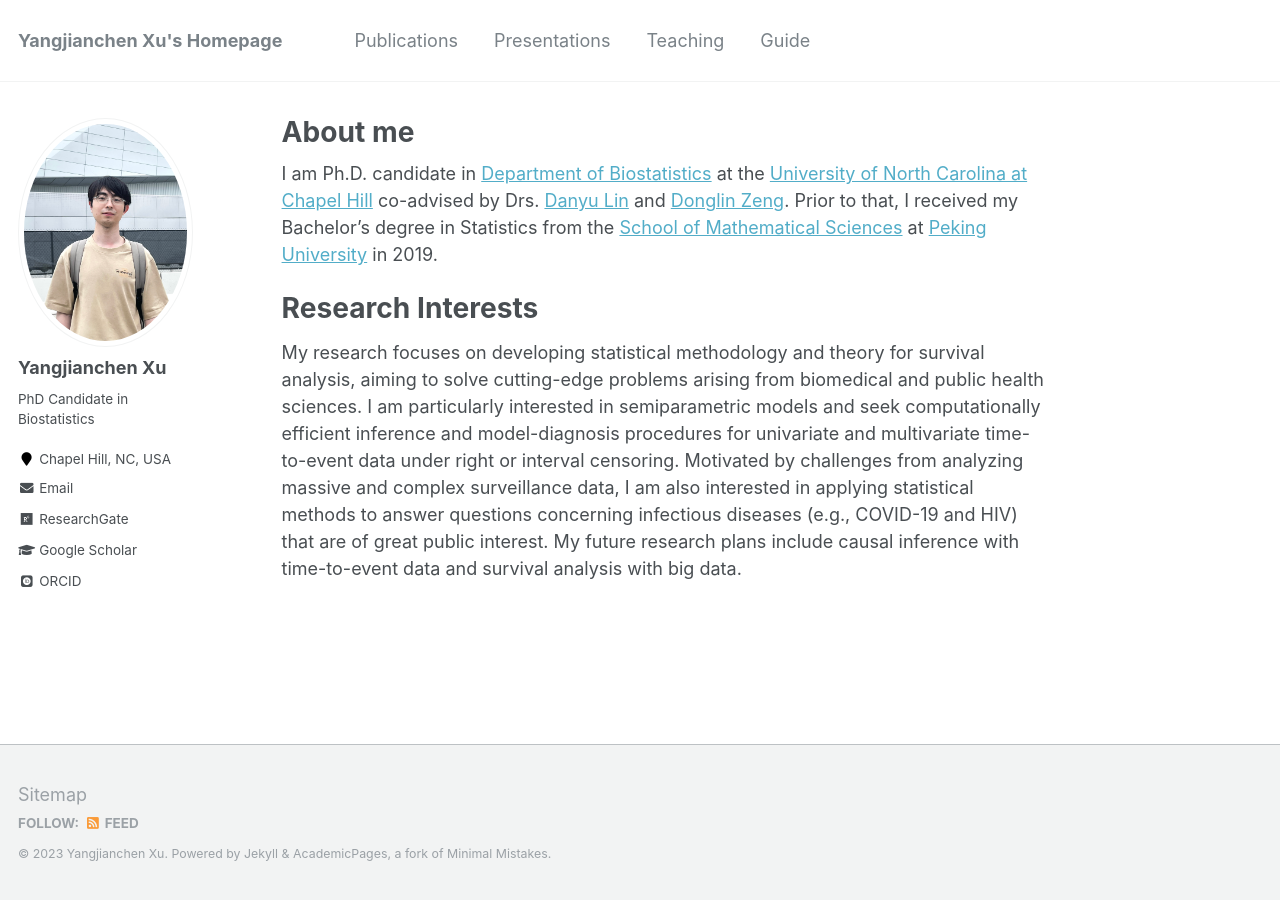
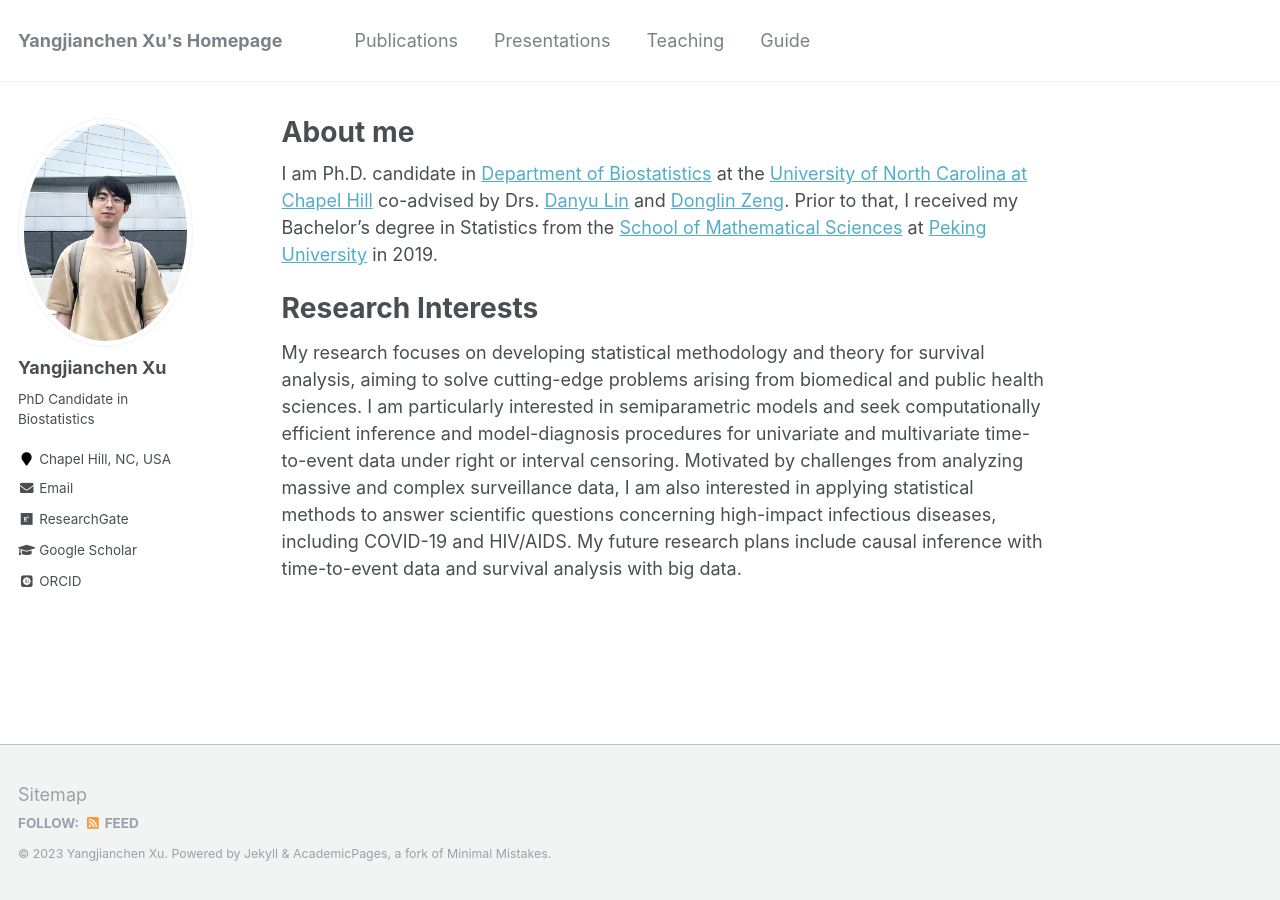
Before and after one commit to yangjc-xu/yangjc-xu.github.io, a Jekyll site: the page built from _pages/about.md, in a window 1280 px wide. Built offline with Jekyll 4.4.1, drawn with Linux system fonts in a browser that asks for light colours; some web fonts are replaced.

Commit message:
Update about.md

```diff
--- a/_pages/about.md
+++ b/_pages/about.md
@@ -12,4 +12,4 @@
 
 Research Interests
 ======
-My research focuses on developing statistical methodology and theory for survival analysis, aiming to solve cutting-edge problems arising from biomedical and public health sciences. I am particularly interested in semiparametric models and seek computationally efficient inference and model-diagnosis procedures for univariate and multivariate time-to-event data under right or interval censoring. Motivated by challenges from analyzing massive and complex surveillance data, I am also interested in applying statistical methods to answer questions concerning infectious diseases (e.g., COVID-19 and HIV) that are of great public interest. My future research plans include causal inference with time-to-event data and survival analysis with big data.
+My research focuses on developing statistical methodology and theory for survival analysis, aiming to solve cutting-edge problems arising from biomedical and public health sciences. I am particularly interested in semiparametric models and seek computationally efficient inference and model-diagnosis procedures for univariate and multivariate time-to-event data under right or interval censoring. Motivated by challenges from analyzing massive and complex surveillance data, I am also interested in applying statistical methods to answer scientific questions concerning high-impact infectious diseases, including COVID-19 and HIV/AIDS. My future research plans include causal inference with time-to-event data and survival analysis with big data.
```
